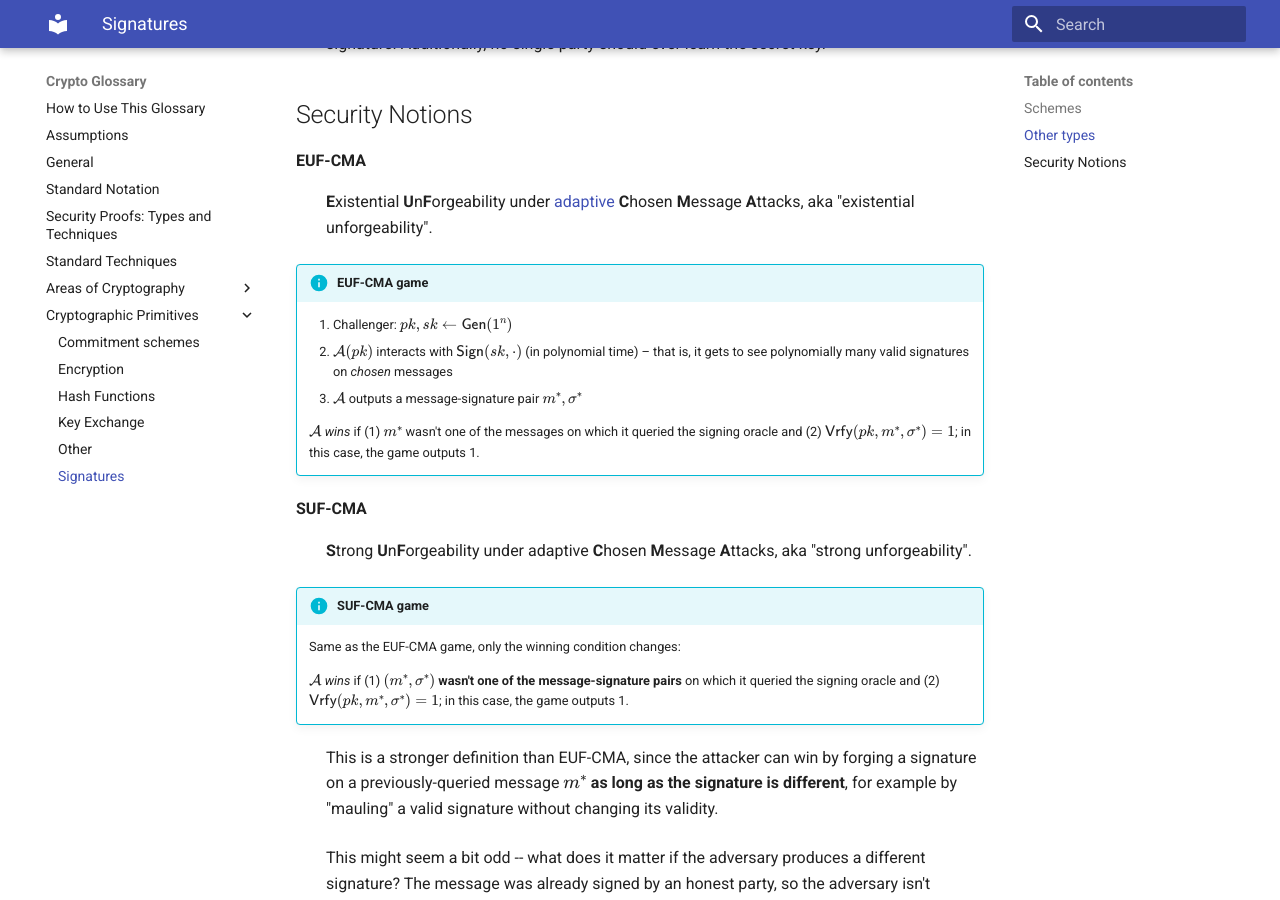
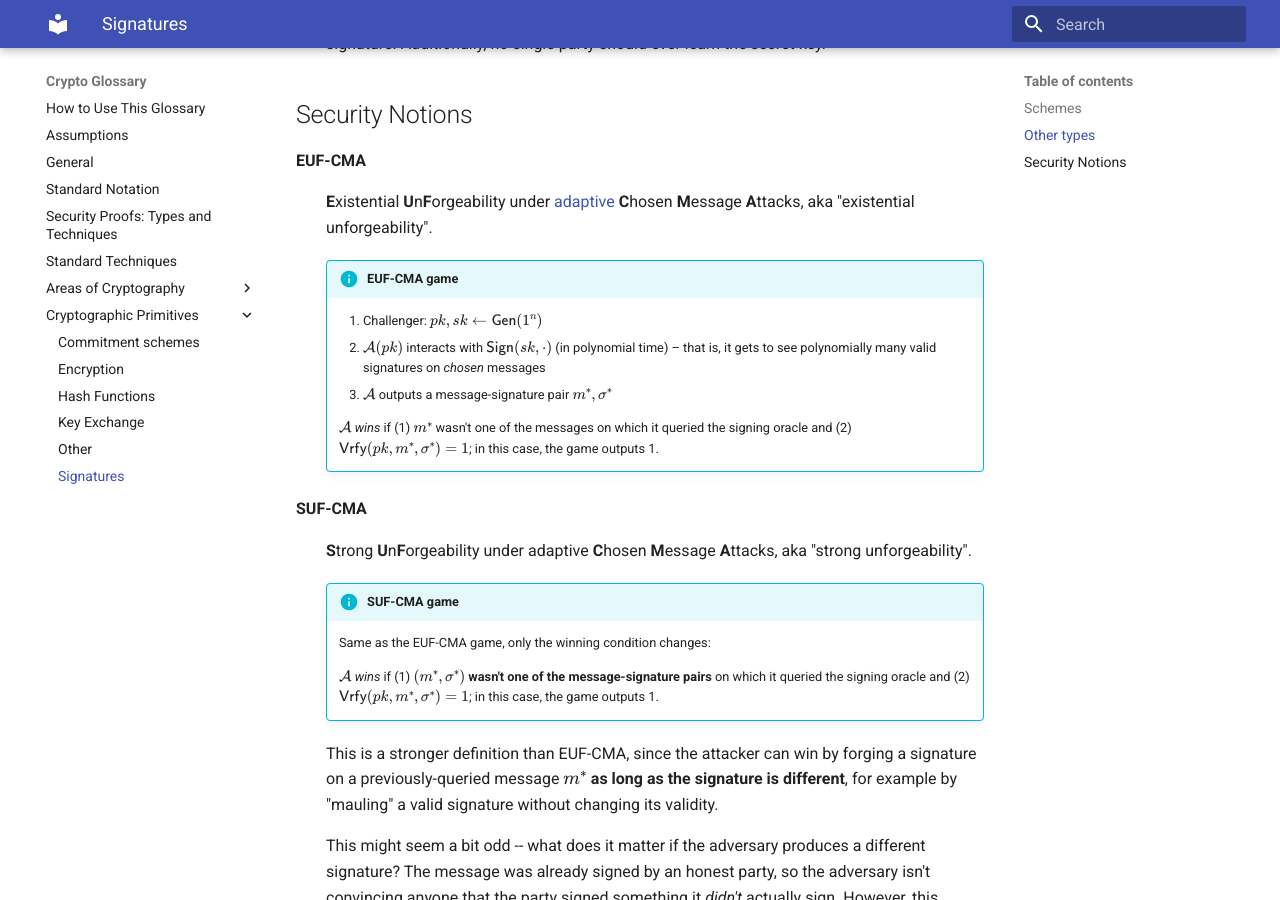
Before and after one commit to nglaeser/crypto-glossary, an MkDocs documentation site: the page built from docs/Cryptographic-Primitives/signatures.md, in a window 1280 px wide and 900 px high, scrolled down 3716 px. Built offline with MkDocs 1.6.1 and Material for MkDocs 9.7.7, drawn with Linux system fonts in a browser that asks for light colours.

Commit message:
small fixes

```diff
--- a/docs/Cryptographic-Primitives/signatures.md
+++ b/docs/Cryptographic-Primitives/signatures.md
@@ -163,24 +163,26 @@ A common paradigm for a signature scheme is to instantiate a signature as a [NIZ
 
 **EUF-CMA**
 : **E**xistential **U**n**F**orgeability under [adaptive](../general.md#adaptive) **C**hosen **M**essage **A**ttacks, aka "existential unforgeability".
-!!! info "EUF-CMA game"
 
-    1. Challenger: $pk,sk \gets \mathsf{Gen}(1^n)$
-    1. $\mathcal{A}(pk)$ interacts with $\mathsf{Sign}(sk,\cdot)$ (in polynomial time) – that is, it gets to see polynomially many valid signatures on _chosen_ messages
-    1. $\mathcal{A}$ outputs a message-signature pair $m^*,\sigma^*$
+    !!! info "EUF-CMA game"
 
-    $\mathcal{A}$ *wins* if (1) $m^*$ wasn't one of the messages on which it queried the signing oracle and (2) $\mathsf{Vrfy}(pk,m^*,\sigma^*) = 1$; in this case, the game outputs 1.
+        1. Challenger: $pk,sk \gets \mathsf{Gen}(1^n)$
+        1. $\mathcal{A}(pk)$ interacts with $\mathsf{Sign}(sk,\cdot)$ (in polynomial time) – that is, it gets to see polynomially many valid signatures on _chosen_ messages
+        1. $\mathcal{A}$ outputs a message-signature pair $m^*,\sigma^*$
 
-<!-- TODO diagram like CPA,CCA security -->
+        $\mathcal{A}$ *wins* if (1) $m^*$ wasn't one of the messages on which it queried the signing oracle and (2) $\mathsf{Vrfy}(pk,m^*,\sigma^*) = 1$; in this case, the game outputs 1.
+
+    <!-- TODO diagram like CPA,CCA security -->
 
 **SUF-CMA**
 : **S**trong **U**n**F**orgeability under adaptive **C**hosen **M**essage **A**ttacks, aka "strong unforgeability".
-!!! info "SUF-CMA game"
 
-    Same as the EUF-CMA game, only the winning condition changes:
+    !!! info "SUF-CMA game"
 
-    $\mathcal{A}$ *wins* if (1) **$(m^*,\sigma^*)$ wasn't one of the message-signature pairs** on which it queried the signing oracle and (2) $\mathsf{Vrfy}(pk,m^*,\sigma^*) = 1$; in this case, the game outputs 1.
+        Same as the EUF-CMA game, only the winning condition changes:
 
-: This is a stronger definition than EUF-CMA, since the attacker can win by forging a signature on a previously-queried message $m^*$ **as long as the signature is different**, for example by "mauling" a valid signature without changing its validity.
+        $\mathcal{A}$ *wins* if (1) **$(m^*,\sigma^*)$ wasn't one of the message-signature pairs** on which it queried the signing oracle and (2) $\mathsf{Vrfy}(pk,m^*,\sigma^*) = 1$; in this case, the game outputs 1.
 
-: This might seem a bit odd -- what does it matter if the adversary produces a different signature? The message was already signed by an honest party, so the adversary isn't convincing anyone that the party signed something it *didn't* actually sign. However, this difference does end up being important in some applications where signatures are used as building blocks.
+    This is a stronger definition than EUF-CMA, since the attacker can win by forging a signature on a previously-queried message $m^*$ **as long as the signature is different**, for example by "mauling" a valid signature without changing its validity.
+
+    This might seem a bit odd -- what does it matter if the adversary produces a different signature? The message was already signed by an honest party, so the adversary isn't convincing anyone that the party signed something it *didn't* actually sign. However, this difference does end up being important in some applications where signatures are used as building blocks.
```
Also changed, not shown: docs/general.md (+5 -3 lines).
